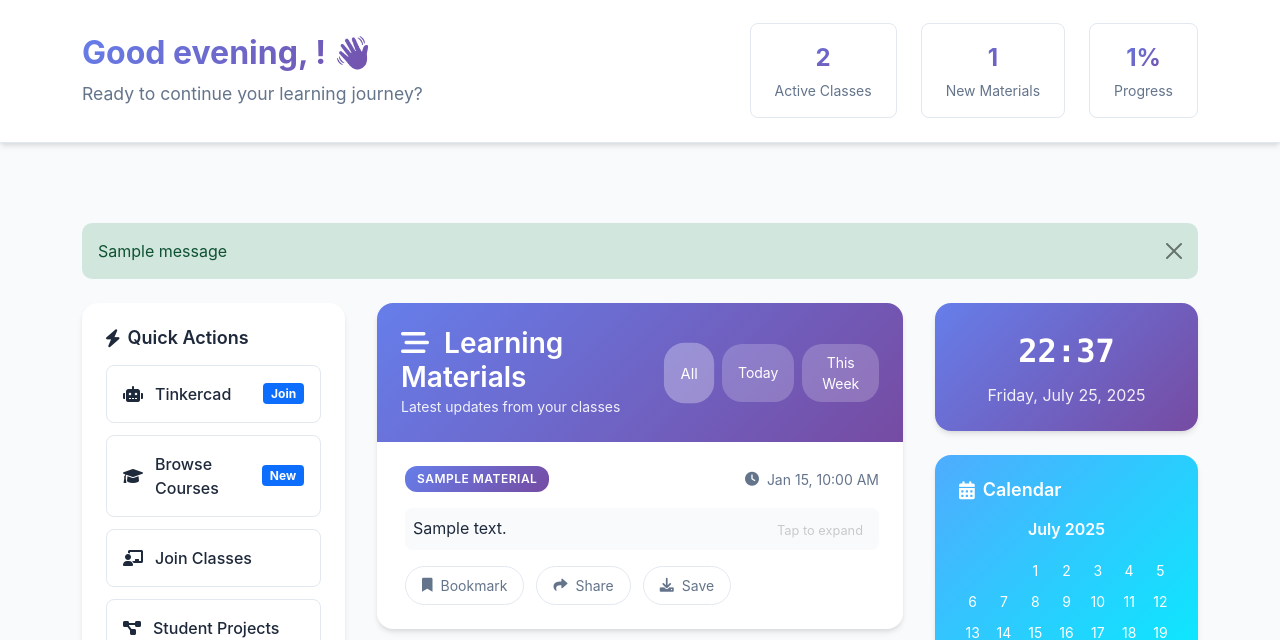
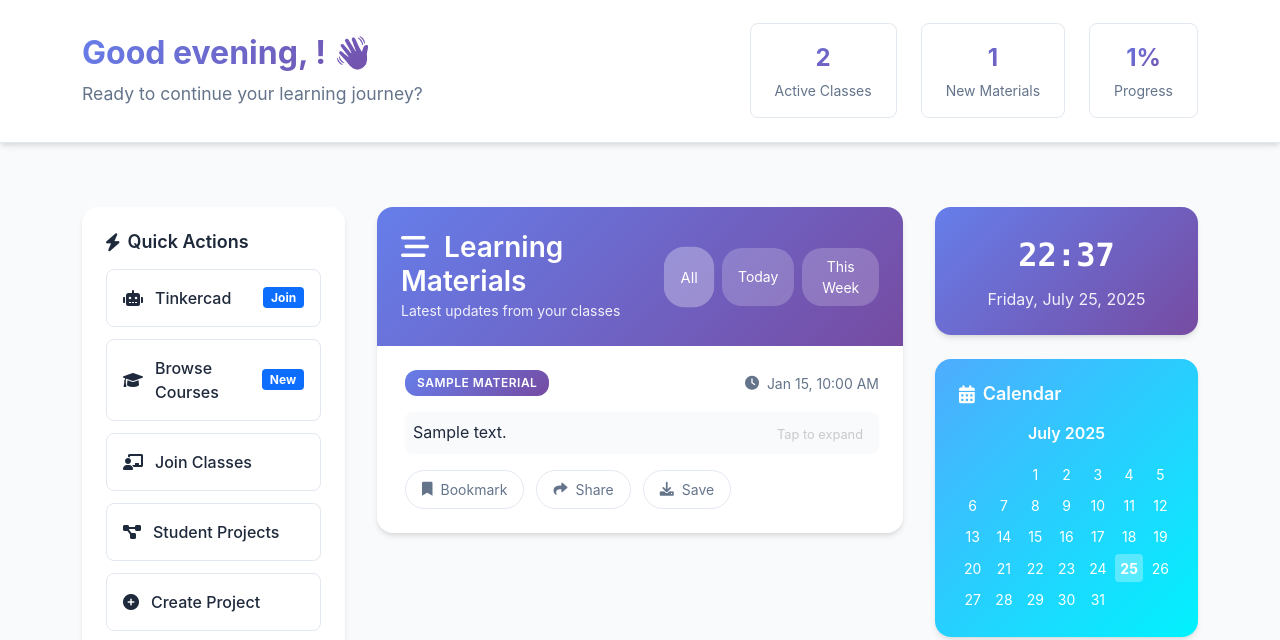
Before and after one commit to BuxinFutureAccademy/BuxinFutureAccademy, a Python web app: template templates/student_dashboard.html in a window 1280 px wide. Shown: the part 148-788 px from the top of the page. Run offline with Jinja, Linux system fonts and the light colour scheme; the template is opened without the code that fills it: most values are stand-ins (such as "Sample title", 1, 10 or a date in 2020); one stand-in notice (Sample message) is shown.

Commit message:
Update student_dashboard.html

```diff
--- a/templates/student_dashboard.html
+++ b/templates/student_dashboard.html
@@ -764,17 +764,7 @@
 </div>
 
 <div class="container">
-    <!-- Flash Messages -->
-    {% with messages = get_flashed_messages(with_categories=true) %}
-        {% if messages %}
-            {% for category, message in messages %}
-                <div class="alert alert-{{ 'danger' if category == 'error' else category }} alert-dismissible fade show mb-4">
-                    {{ message }}
-                    <button type="button" class="btn-close" data-bs-dismiss="alert"></button>
-                </div>
-            {% endfor %}
-        {% endif %}
-    {% endwith %}
+
 
     <!-- Main Classroom Layout -->
     <div class="classroom-container">
```
